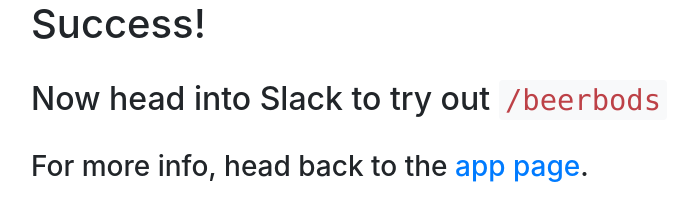
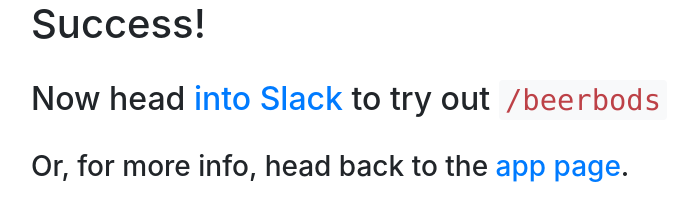
Before and after one commit to andersonshatch/beerbods-scraper, a website: page site/slack-install-done.html in a window 1280 px wide. Shown: the whole page, without its empty margins (54-744 px from the left). Drawn offline with nearby package versions, Linux system fonts and the light colour scheme.

Commit message:
Add link to slack from success page

```diff
--- a/site/slack-install-done.html
+++ b/site/slack-install-done.html
@@ -11,9 +11,9 @@
 		<div class="container">
 			<h1>Success!</h1>
 			<br/>
-			<h2>Now head into Slack to try out <code>/beerbods</code></h2>
+			<h2>Now head <a href="https://my.slack.com">into Slack</a> to try out <code>/beerbods</code></h2>
 			<br/>
-			<h3>For more info, head back to the <a href="https://beerbods.andersonshatch.com/slack.html">app page</a>.</h3>
+			<h3>Or, for more info, head back to the <a href="https://beerbods.andersonshatch.com/slack.html">app page</a>.</h3>
 		</div>
 	</body>
 </html>
```
